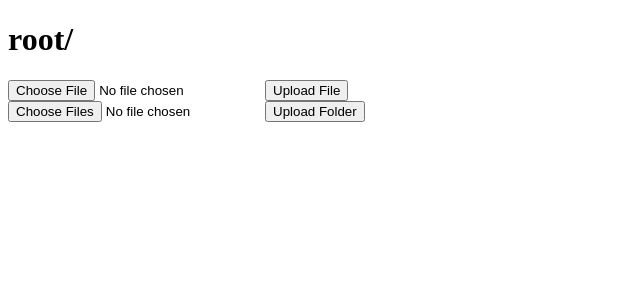
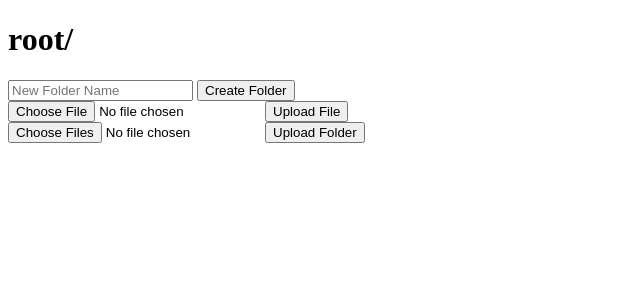
Before and after one commit to kishism/Fileserver, a Flask app: page / in a window 1280 px wide. Shown: the top 300 px of the page, without its empty margins (0-640 px from the left). Run offline with Flask 3, Linux system fonts and the light colour scheme; data that the repository does not hold is empty.

Commit message:
feat(templates): add create directory form to directory and root view

```diff
--- a/ftp/templates/directory.html
+++ b/ftp/templates/directory.html
@@ -11,6 +11,12 @@
     <li>{{ f.name }}</li>
   {% endfor %}
 </ul>
+
+<!-- Create Directory -->
+<form action="{{ url_for('directories.create_directory', dirpath=dirname if dirname != 'root' else '') }}" method="POST">
+  <input type="text" name="dirname" placeholder="New Folder Name" required>
+  <button type="submit">Create Folder</button>
+</form>
 
 <!-- File Upload -->
 <form action="{{ url_for('directories.upload_file', dirpath=dirname if dirname != 'root' else '') }}"
--- a/ftp/templates/root.html
+++ b/ftp/templates/root.html
@@ -11,6 +11,12 @@
     <li>{{ f.name }}</li>
   {% endfor %}
 </ul>
+
+<!-- Create Directory -->
+<form action="{{ url_for('directories.create_directory', dirpath=dirname if dirname != 'root' else '') }}" method="POST">
+  <input type="text" name="dirname" placeholder="New Folder Name" required>
+  <button type="submit">Create Folder</button>
+</form>
 
 <!-- File Upload -->
 <form action="{{ url_for('directories.upload_file', dirpath=dirname if dirname != 'root' else '') }}"
```
